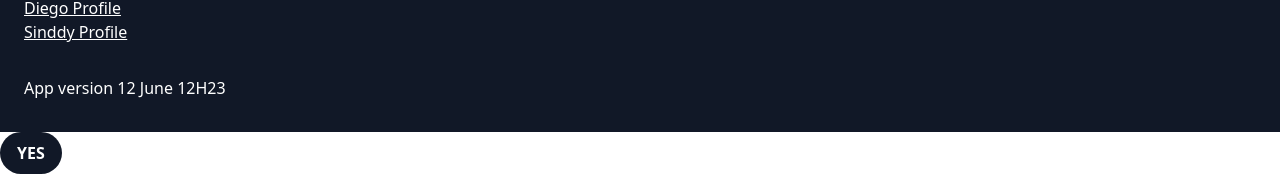
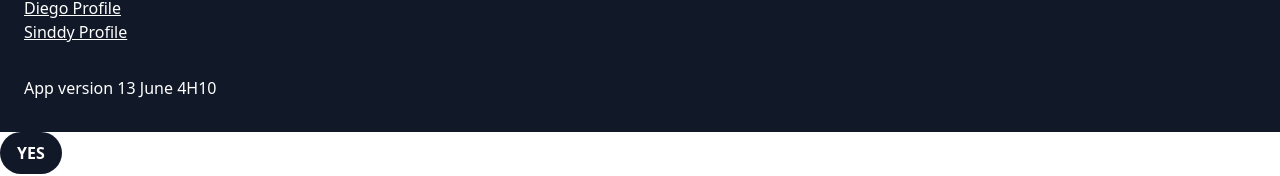
Before and after one commit to DiegoXR/decorar, a SvelteKit app: page /MainNavigation/AboutUs in a window 1280 px wide. Shown: the part 272-448 px from the top of the page. Built offline with nearby package versions, Linux system fonts and the light colour scheme.

Commit message:
Update +page.svelte

```diff
--- a/src/routes/MainNavigation/AboutUs/+page.svelte
+++ b/src/routes/MainNavigation/AboutUs/+page.svelte
@@ -29,7 +29,7 @@
             <br/>
 
         </p>
-        <p class=" text-white">App version 12 June 12H23 </p>
+        <p class=" text-white">App version 13 June 4H10 </p>
     </div>
 
   </section>
```
